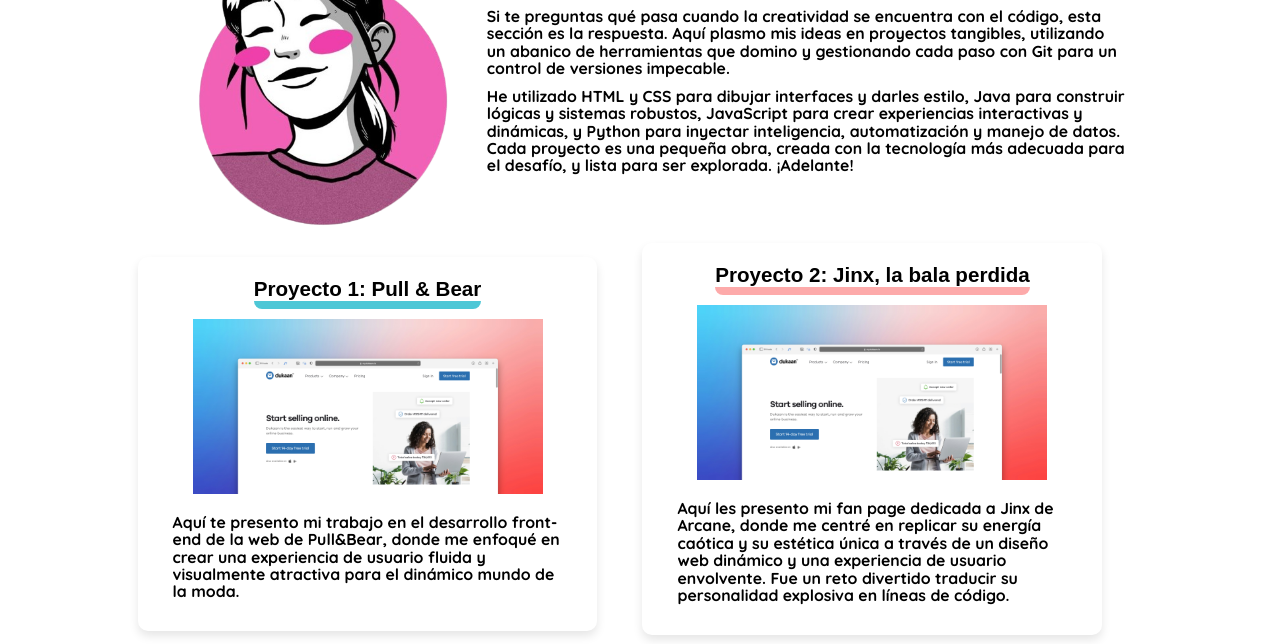
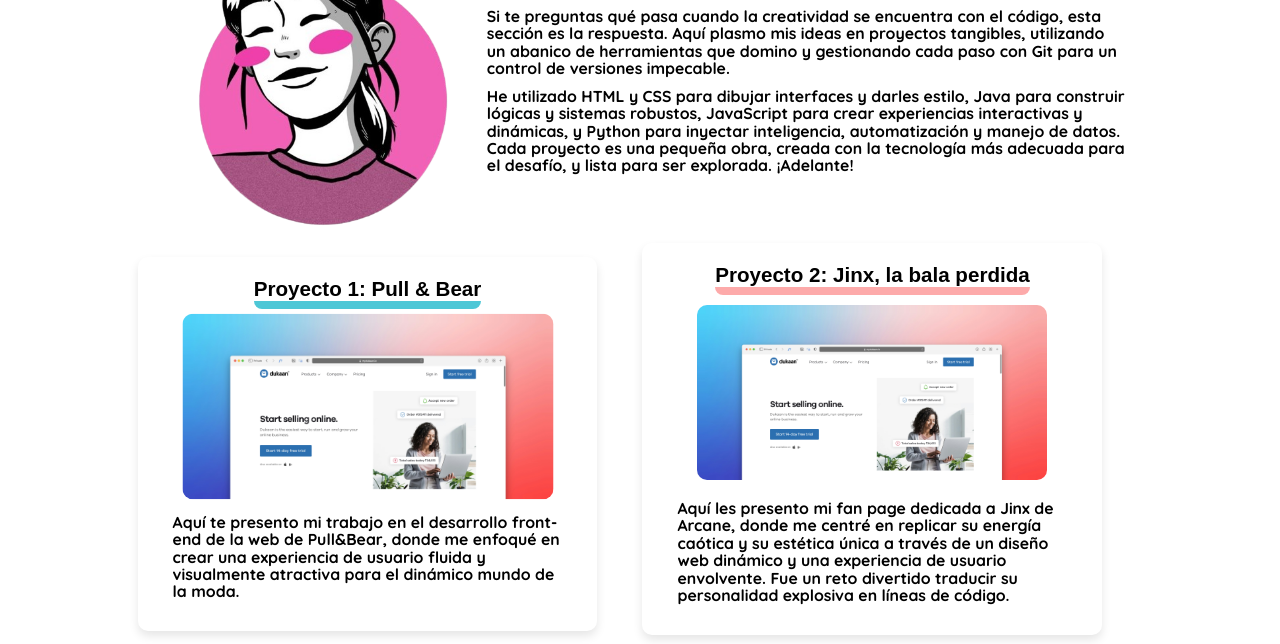
Before and after one commit to JoanneZamorano/LM_Portafolio, a plain HTML site: page proyectos.html in a window 1280 px wide. In both pictures the pointer is over the picture 367 px from the left and 562 px from the top of the page. Shown: the part 156-800 px from the top of the page. Drawn offline with Linux system fonts and the light colour scheme; a web font is replaced by a local one.

Commit message:
hover img proyectos

```diff
--- a/styles/style.css
+++ b/styles/style.css
@@ -225,6 +225,13 @@ h2{
     .proyecto_content .proyecto_item:nth-child(n+7) {
         display: none;
     }
+    .proyecto_content img{
+    transition: 0.6s;
+    }
+    .proyecto_content img:hover{
+        transform: scale(1.06);
+        transition: 0.6s;
+    }
 }
 
 /*HOME > PROYECT > BUTTON*/
@@ -397,6 +404,14 @@ form {
     }
     .proyectos_item p{
         margin: 20px 20px;
+    }
+    .proyectos_content img{
+        border-radius: 10px;
+        transition: 0.6s;
+    }
+    .proyectos_content img:hover{
+        transform: scale(1.06);
+        transition: 0.6s;
     }
 }
 
```
